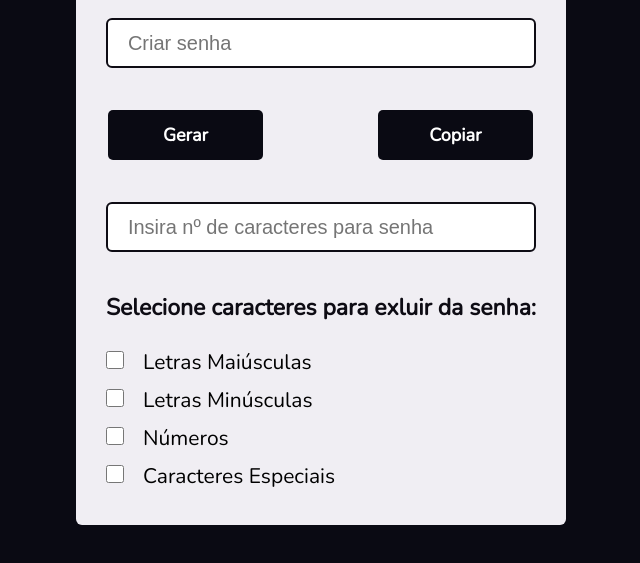
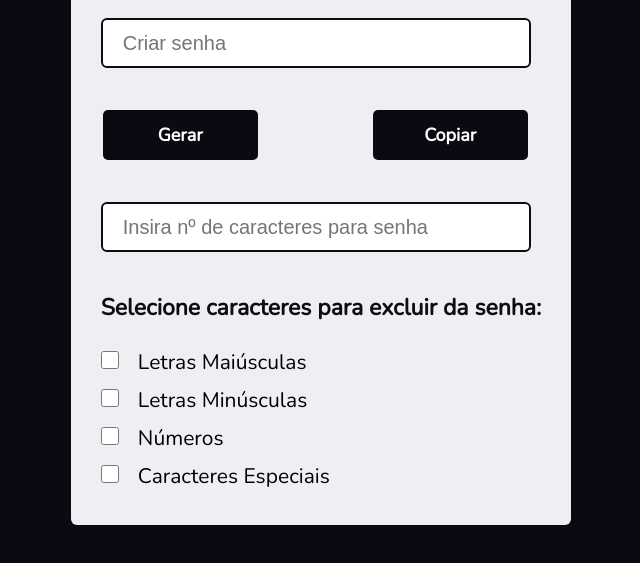
Before and after one commit to Woblew/geradordesenhas, a plain HTML site: page index.html in a window 1280 px wide. Shown: the part 179-742 px from the top of the page, without its empty margins (319-959 px from the left). Drawn offline with nearby package versions, Linux system fonts and the light colour scheme.

Commit message:
Update index.html

```diff
--- a/index.html
+++ b/index.html
@@ -28,7 +28,7 @@
              <input type="number" id="sizeInput" name=""  placeholder="Insira nº de caracteres para senha">
 
 
-             <h2 class="titulo-lista">Selecione caracteres para exluir da senha:</h2>
+             <h2 class="titulo-lista">Selecione caracteres para excluir da senha:</h2>
 
                 <ul>
                     <li>
```
